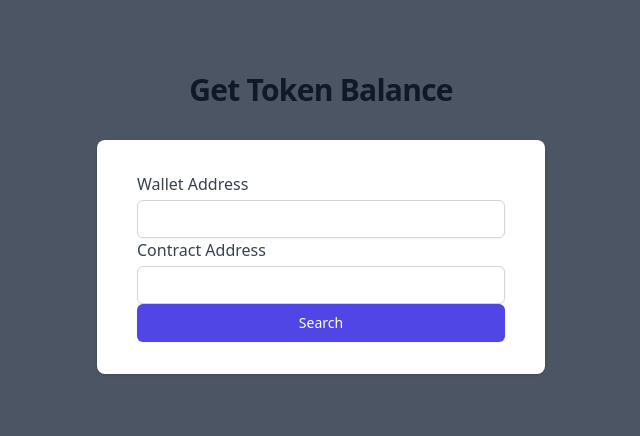
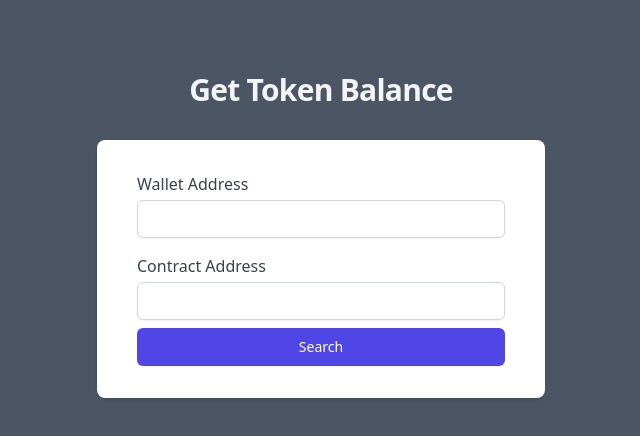
Before and after one commit to mhmulford0/shotta, a Next.js app: page / in a window 1280 px wide. Shown: the top 436 px of the page, without its empty margins (319-959 px from the left). Built offline with nearby package versions, Linux system fonts and the light colour scheme.

Commit message:
cleanup, update text color

```diff
--- a/src/components/AddressInput.tsx
+++ b/src/components/AddressInput.tsx
@@ -1,4 +1,4 @@
-import { FormEvent, useReducer } from "react";
+import { useReducer } from "react";
 import { match } from "ts-pattern";
 
 type ApiResponse = {
@@ -26,7 +26,6 @@ async function checkTokenBalance(state: typeof initialState) {
   const data: ApiResponse = await res.json();
 
   console.log(data);
-  console.log(state);
 }
 
 function reducer(state: typeof initialState, action: Actions) {
@@ -52,7 +51,7 @@ export default function AddressInput() {
   return (
     <div className="flex min-h-full flex-col justify-center py-12 sm:px-6 lg:px-8">
       <div className="sm:mx-auto sm:w-full sm:max-w-md">
-        <h2 className="mt-6 text-center text-3xl font-bold tracking-tight text-gray-900">
+        <h2 className="mt-6 text-center text-3xl font-bold tracking-tight text-gray-100">
           Get Token Balance
         </h2>
       </div>
@@ -82,7 +81,7 @@ export default function AddressInput() {
           </div>
 
           <div>
-            <label htmlFor="contractAddress" className="block font-medium text-gray-700">
+            <label htmlFor="contractAddress" className="block font-medium text-gray-700 mt-4">
               Contract Address
             </label>
             <div className="mt-1">
@@ -106,7 +105,7 @@ export default function AddressInput() {
           <div>
             <button
               type="submit"
-              className="flex w-full justify-center rounded-md border border-transparent bg-indigo-600 py-2 px-4 text-sm font-medium text-white shadow-sm hover:bg-indigo-700 focus:outline-none focus:ring-2 focus:ring-indigo-500 focus:ring-offset-2"
+              className="flex w-full justify-center rounded-md border border-transparent bg-indigo-600 py-2 px-4 text-sm font-medium text-white shadow-sm hover:bg-indigo-700 focus:outline-none focus:ring-2 focus:ring-indigo-500 focus:ring-offset-2 mt-2"
               onClick={() => checkTokenBalance(state)}
             >
               Search
```
